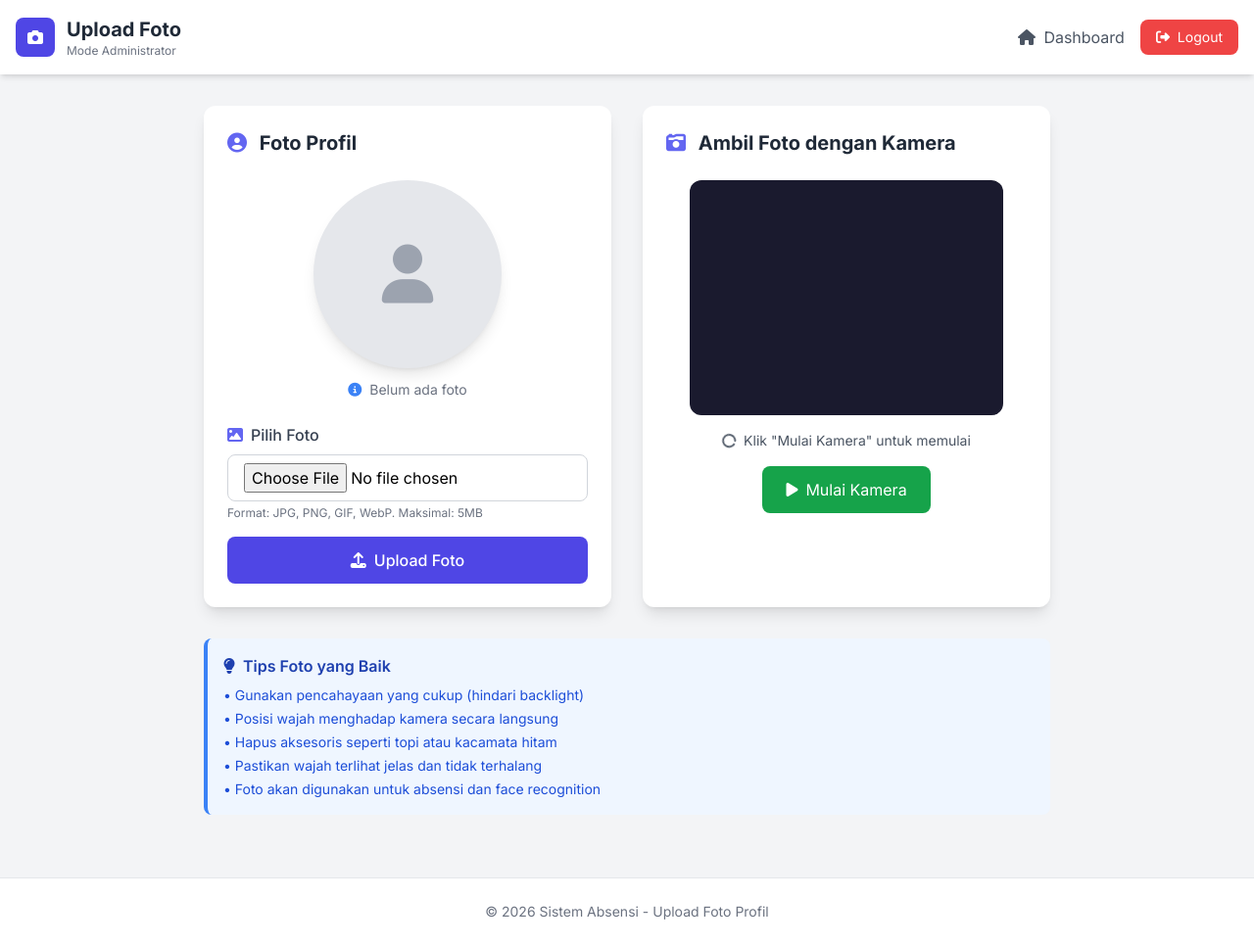
After one commit to antono4/tampungan, a PHP site: page /upload-photo.php in a window 1280 px wide. The commit adds this page. Shown: the whole page at 98% size. Run offline with PHP 8.4, Linux system fonts and the light colour scheme; a user stored in the database is signed in; data comes from the database, SQL or seed files in the repository; both versions use the stored data as it was after the commit; some libraries are stand-ins or nearby versions.

Commit message:
feat: Add photo upload feature
- Add photo and photo_type columns to users table
- Add photo functions in db.php (savePhoto, getPhoto, deletePhoto)
- Create upload-photo.php for uploading and managing photos
- Create view-photo.php API to display user photos
- Update index.php with Upload Photo button and photo avatar
- Update README with photo upload documentation

Features:
- Upload photo from device
- Capture photo from camera
- Photos stored as BLOB in database
- Photo displayed in navbar avatar
- Support JPG, PNG, GIF, WebP (max 5MB)

Co-authored-by: openhands <openhands@all-hands.dev>

```diff
--- a/attendance-system/db.php
+++ b/attendance-system/db.php
@@ -254,3 +254,38 @@ function deleteFaceEncoding($pdo, $userId) {
         return ['success' => false, 'message' => 'Error: ' . $e->getMessage()];
     }
 }
+
+/**
+ * Fungsi untuk menyimpan foto user
+ */
+function savePhoto($pdo, $userId, $photoData, $photoType) {
+    try {
+        $stmt = $pdo->prepare("UPDATE users SET photo = ?, photo_type = ? WHERE id = ?");
+        $stmt->execute([$photoData, $photoType, $userId]);
+        return ['success' => true, 'message' => 'Foto berhasil disimpan!'];
+    } catch (PDOException $e) {
+        return ['success' => false, 'message' => 'Error: ' . $e->getMessage()];
+    }
+}
+
+/**
+ * Fungsi untuk mendapatkan foto user
+ */
+function getPhoto($pdo, $userId) {
+    $stmt = $pdo->prepare("SELECT photo, photo_type FROM users WHERE id = ?");
+    $stmt->execute([$userId]);
+    return $stmt->fetch();
+}
+
+/**
+ * Fungsi untuk menghapus foto user
+ */
+function deletePhoto($pdo, $userId) {
+    try {
+        $stmt = $pdo->prepare("UPDATE users SET photo = NULL, photo_type = 'image/jpeg' WHERE id = ?");
+        $stmt->execute([$userId]);
+        return ['success' => true, 'message' => 'Foto berhasil dihapus!'];
+    } catch (PDOException $e) {
+        return ['success' => false, 'message' => 'Error: ' . $e->getMessage()];
+    }
+}
--- /dev/null
+++ b/attendance-system/upload-photo.php
@@ -0,0 +1,424 @@
+<?php
+/**
+ * APLIKASI ABSENSI - Upload Photo
+ * Halaman untuk upload dan mengelola foto profil user
+ */
+
+session_start();
+
+// Include database functions
+require_once 'db.php';
+
+// =====================================================
+// INISIALISASI VARIABEL
+// =====================================================
+$pdo = getDBConnection();
+$error = '';
+$success = '';
+
+// =====================================================
+// CEK LOGIN
+// =====================================================
+if (!isset($_SESSION['logged_in']) || !$_SESSION['logged_in']) {
+    header('Location: index.php');
+    exit;
+}
+
+$userId = $_SESSION['user_id'];
+$userName = $_SESSION['user_name'];
+$userRole = $_SESSION['user_role'];
+
+// =====================================================
+// LOGIKA UPLOAD FOTO
+// =====================================================
+if ($_SERVER['REQUEST_METHOD'] === 'POST' && isset($_POST['upload_photo'])) {
+    if (isset($_FILES['photo']) && $_FILES['photo']['error'] === UPLOAD_ERR_OK) {
+        $file = $_FILES['photo'];
+
+        // Validasi file
+        $allowedTypes = ['image/jpeg', 'image/png', 'image/gif', 'image/webp'];
+        $maxSize = 5 * 1024 * 1024; // 5MB
+
+        $fileType = mime_content_type($file['tmp_name']);
+        $fileSize = $file['size'];
+
+        if (!in_array($fileType, $allowedTypes)) {
+            $error = 'Tipe file tidak diizinkan! Gunakan JPG, PNG, GIF, atau WebP.';
+        } elseif ($fileSize > $maxSize) {
+            $error = 'Ukuran file terlalu besar! Maksimal 5MB.';
+        } else {
+            // Baca file sebagai binary
+            $photoData = file_get_contents($file['tmp_name']);
+
+            // Simpan ke database
+            $result = savePhoto($pdo, $userId, $photoData, $fileType);
+
+            if ($result['success']) {
+                $success = 'Foto berhasil diupload!';
+            } else {
+                $error = $result['message'];
+            }
+        }
+    } else {
+        $error = 'Gagal mengupload foto. Silakan coba lagi.';
+    }
+}
+
+// =====================================================
+// LOGIKA HAPUS FOTO
+// =====================================================
+if ($_SERVER['REQUEST_METHOD'] === 'POST' && isset($_POST['delete_photo'])) {
+    $result = deletePhoto($pdo, $userId);
+    if ($result['success']) {
+        $success = 'Foto berhasil dihapus!';
+    } else {
+        $error = $result['message'];
+    }
+}
+
+// =====================================================
+// LOGIKA AMBIL FOTO DARI KAMERA
+// =====================================================
+if ($_SERVER['REQUEST_METHOD'] === 'POST' && isset($_POST['capture_photo'])) {
+    $photoData = $_POST['photo_data'] ?? '';
+
+    if (empty($photoData)) {
+        $error = 'Data foto tidak valid!';
+    } else {
+        // Hapus prefix data URL jika ada
+        if (strpos($photoData, ',') !== false) {
+            $photoData = explode(',', $photoData)[1];
+        }
+
+        $photoBinary = base64_decode($photoData);
+        $photoType = 'image/jpeg';
+
+        // Validasi ukuran
+        if (strlen($photoBinary) > 5 * 1024 * 1024) {
+            $error = 'Ukuran foto terlalu besar! Maksimal 5MB.';
+        } else {
+            $result = savePhoto($pdo, $userId, $photoBinary, $photoType);
+
+            if ($result['success']) {
+                $success = 'Foto dari kamera berhasil disimpan!';
+            } else {
+                $error = $result['message'];
+            }
+        }
+    }
+}
+
+// =====================================================
+// AMBIL DATA FOTO USER
+// =====================================================
+$userPhoto = getPhoto($pdo, $userId);
+$hasPhoto = $userPhoto && !empty($userPhoto['photo']);
+?>
+<!DOCTYPE html>
+<html lang="id">
+<head>
+    <meta charset="UTF-8">
+    <meta name="viewport" content="width=device-width, initial-scale=1.0">
+    <title>Upload Foto - Sistem Absensi</title>
+
+    <!-- Tailwind CSS -->
+    <script src="https://cdn.tailwindcss.com"></script>
+
+    <!-- Font Awesome -->
+    <link rel="stylesheet" href="https://cdnjs.cloudflare.com/ajax/libs/font-awesome/6.4.0/css/all.min.css">
+
+    <!-- Google Fonts -->
+    <link rel="preconnect" href="https://fonts.googleapis.com">
+    <link rel="preconnect" href="https://fonts.gstatic.com" crossorigin>
+    <link href="https://fonts.googleapis.com/css2?family=Inter:wght@300;400;500;600;700&display=swap" rel="stylesheet">
+
+    <script>
+        tailwind.config = {
+            theme: {
+                extend: {
+                    fontFamily: {
+                        'sans': ['Inter', 'sans-serif'],
+                    },
+                }
+            }
+        }
+    </script>
+
+    <style>
+        .gradient-bg {
+            background: linear-gradient(135deg, #667eea 0%, #764ba2 100%);
+        }
+        .photo-preview {
+            width: 200px;
+            height: 200px;
+            object-fit: cover;
+            border-radius: 50%;
+            border: 4px solid #667eea;
+        }
+        #camera-container {
+            position: relative;
+            width: 320px;
+            height: 240px;
+            background: #1a1a2e;
+            border-radius: 12px;
+            overflow: hidden;
+        }
+        #webcam {
+            width: 100%;
+            height: 100%;
+            object-fit: cover;
+            transform: scaleX(-1);
+        }
+        #canvas-capture {
+            display: none;
+        }
+    </style>
+</head>
+<body class="min-h-screen bg-gray-100 font-sans">
+
+    <!-- Header -->
+    <nav class="bg-white shadow-md sticky top-0 z-50">
+        <div class="max-w-7xl mx-auto px-4">
+            <div class="flex justify-between items-center py-4">
+                <div class="flex items-center space-x-3">
+                    <div class="w-10 h-10 bg-indigo-600 rounded-lg flex items-center justify-center">
+                        <i class="fas fa-camera text-white"></i>
+                    </div>
+                    <div>
+                        <h1 class="text-xl font-bold text-gray-800">Upload Foto</h1>
+                        <p class="text-xs text-gray-500"><?= $userRole === 'admin' ? 'Mode Administrator' : 'Dashboard Karyawan' ?></p>
+                    </div>
+                </div>
+                <div class="flex items-center space-x-4">
+                    <a href="index.php" class="text-gray-600 hover:text-indigo-600">
+                        <i class="fas fa-home mr-1"></i> Dashboard
+                    </a>
+                    <a href="index.php?action=logout" class="px-4 py-2 bg-red-500 text-white rounded-lg hover:bg-red-600 transition text-sm">
+                        <i class="fas fa-sign-out-alt mr-1"></i> Logout
+                    </a>
+                </div>
+            </div>
+        </div>
+    </nav>
+
+    <main class="max-w-4xl mx-auto px-4 py-8">
+        <!-- Messages -->
+        <?php if ($error): ?>
+        <div class="bg-red-100 border-l-4 border-red-500 text-red-700 p-4 rounded-lg mb-6">
+            <div class="flex items-center">
+                <i class="fas fa-exclamation-circle mr-3"></i>
+                <span><?= htmlspecialchars($error) ?></span>
+            </div>
+        </div>
+        <?php endif; ?>
+
+        <?php if ($success): ?>
+        <div class="bg-green-100 border-l-4 border-green-500 text-green-700 p-4 rounded-lg mb-6">
+            <div class="flex items-center">
+                <i class="fas fa-check-circle mr-3"></i>
+                <span><?= htmlspecialchars($success) ?></span>
+            </div>
+        </div>
+        <?php endif; ?>
+
+        <div class="grid md:grid-cols-2 gap-8">
+            <!-- Photo Preview & Upload -->
+            <div class="bg-white rounded-xl shadow-lg p-6">
+                <h2 class="text-xl font-bold text-gray-800 mb-6">
+                    <i class="fas fa-user-circle mr-2 text-indigo-500"></i>
+                    Foto Profil
+                </h2>
+
+                <!-- Current Photo -->
+                <div class="text-center mb-6">
+                    <?php if ($hasPhoto): ?>
+                    <img src="view-photo.php?user_id=<?= $userId ?>"
+                         alt="Foto Profil"
+                         class="photo-preview mx-auto shadow-lg">
+                    <p class="mt-3 text-sm text-gray-500">
+                        <i class="fas fa-check-circle text-green-500 mr-1"></i> Foto sudah diupload
+                    </p>
+                    <?php else: ?>
+                    <div class="w-48 h-48 mx-auto rounded-full bg-gray-200 flex items-center justify-center shadow-lg">
+                        <i class="fas fa-user text-6xl text-gray-400"></i>
+                    </div>
+                    <p class="mt-3 text-sm text-gray-500">
+                        <i class="fas fa-info-circle text-blue-500 mr-1"></i> Belum ada foto
+                    </p>
+                    <?php endif; ?>
+                </div>
+
+                <!-- Upload Form -->
+                <form method="POST" action="" enctype="multipart/form-data" class="space-y-4">
+                    <div>
+                        <label class="block text-gray-700 font-medium mb-2">
+                            <i class="fas fa-image mr-2 text-indigo-500"></i>Pilih Foto
+                        </label>
+                        <input type="file" name="photo" accept="image/jpeg,image/png,image/gif,image/webp"
+                               class="w-full px-4 py-2 border border-gray-300 rounded-lg focus:ring-2 focus:ring-indigo-500 focus:border-indigo-500">
+                        <p class="mt-1 text-xs text-gray-500">Format: JPG, PNG, GIF, WebP. Maksimal: 5MB</p>
+                    </div>
+
+                    <button type="submit" name="upload_photo"
+                            class="w-full px-4 py-3 bg-indigo-600 text-white rounded-lg hover:bg-indigo-700 transition font-medium">
+                        <i class="fas fa-upload mr-2"></i>Upload Foto
+                    </button>
+                </form>
+
+                <!-- Delete Photo -->
+                <?php if ($hasPhoto): ?>
+                <form method="POST" action="" class="mt-4">
+                    <button type="submit" name="delete_photo"
+                            class="w-full px-4 py-3 bg-red-500 text-white rounded-lg hover:bg-red-600 transition font-medium"
+                            onclick="return confirm('Yakin ingin menghapus foto?')">
+                        <i class="fas fa-trash mr-2"></i>Hapus Foto
+                    </button>
+                </form>
+                <?php endif; ?>
+            </div>
+
+            <!-- Camera Capture -->
+            <div class="bg-white rounded-xl shadow-lg p-6">
+                <h2 class="text-xl font-bold text-gray-800 mb-6">
+                    <i class="fas fa-camera-retro mr-2 text-indigo-500"></i>
+                    Ambil Foto dengan Kamera
+                </h2>
+
+                <div class="text-center">
+                    <div id="camera-container" class="mx-auto mb-4">
+                        <video id="webcam" autoplay playsinline muted></video>
+                    </div>
+                    <canvas id="canvas-capture"></canvas>
+
+                    <div id="camera-status" class="mb-4 text-sm text-gray-600">
+                        <i class="fas fa-circle-notch fa-spin mr-1"></i> Klik "Mulai Kamera" untuk memulai
+                    </div>
+
+                    <div class="space-x-2">
+                        <button type="button" id="start-camera-btn" class="px-6 py-3 bg-green-600 text-white rounded-lg hover:bg-green-700 transition">
+                            <i class="fas fa-play mr-2"></i>Mulai Kamera
+                        </button>
+                        <button type="button" id="stop-camera-btn" class="px-6 py-3 bg-gray-600 text-white rounded-lg hover:bg-gray-700 transition hidden">
+                            <i class="fas fa-stop mr-2"></i>Stop Kamera
+                        </button>
+                    </div>
+
+                    <div id="capture-section" class="mt-4 hidden">
+                        <button type="button" id="capture-btn" class="px-6 py-3 bg-indigo-600 text-white rounded-lg hover:bg-indigo-700 transition">
+                            <i class="fas fa-camera mr-2"></i>Ambil Foto
+                        </button>
+                    </div>
+
+                    <!-- Preview captured photo -->
+                    <div id="preview-section" class="mt-4 hidden">
+                        <img id="preview-image" class="w-48 h-48 object-cover rounded-lg mx-auto shadow-lg border-2 border-indigo-500">
+                        <p class="mt-2 text-sm text-gray-500">Preview Foto</p>
+                        <form method="POST" action="" id="save-camera-form" class="mt-4">
+                            <input type="hidden" name="capture_photo" value="1">
+                            <input type="hidden" name="photo_data" id="photo-data-input">
+                            <button type="submit" class="px-6 py-3 bg-green-600 text-white rounded-lg hover:bg-green-700 transition">
+                                <i class="fas fa-save mr-2"></i>Simpan Foto
+                            </button>
+                        </form>
+                    </div>
+                </div>
+            </div>
+        </div>
+
+        <!-- Info Box -->
+        <div class="mt-8 bg-blue-50 border-l-4 border-blue-500 p-4 rounded-lg">
+            <h3 class="font-semibold text-blue-800 mb-2">
+                <i class="fas fa-lightbulb mr-2"></i>Tips Foto yang Baik
+            </h3>
+            <ul class="text-sm text-blue-700 space-y-1">
+                <li>• Gunakan pencahayaan yang cukup (hindari backlight)</li>
+                <li>• Posisi wajah menghadap kamera secara langsung</li>
+                <li>• Hapus aksesoris seperti topi atau kacamata hitam</li>
+                <li>• Pastikan wajah terlihat jelas dan tidak terhalang</li>
+                <li>• Foto akan digunakan untuk absensi dan face recognition</li>
+            </ul>
+        </div>
+    </main>
+
+    <!-- Footer -->
+    <footer class="bg-white border-t mt-8 py-6">
+        <div class="max-w-7xl mx-auto px-4 text-center text-gray-500 text-sm">
+            <p>&copy; <?= date('Y') ?> Sistem Absensi - Upload Foto Profil</p>
+        </div>
+    </footer>
+
+    <script>
+        // Camera functionality
+        let videoStream = null;
+        const webcam = document.getElementById('webcam');
+        const canvas = document.getElementById('canvas-capture');
+        const startBtn = document.getElementById('start-camera-btn');
+        const stopBtn = document.getElementById('stop-camera-btn');
+        const captureSection = document.getElementById('capture-section');
+        const previewSection = document.getElementById('preview-section');
+        const previewImage = document.getElementById('preview-image');
+        const photoDataInput = document.getElementById('photo-data-input');
+        const cameraStatus = document.getElementById('camera-status');
+
+        startBtn.addEventListener('click', async function() {
+            try {
+                videoStream = await navigator.mediaDevices.getUserMedia({
+                    video: {
+                        width: 640,
+                        height: 480,
+                        facingMode: 'user'
+                    }
+                });
+
+                webcam.srcObject = videoStream;
+                startBtn.classList.add('hidden');
+                stopBtn.classList.remove('hidden');
+                captureSection.classList.remove('hidden');
+                cameraStatus.innerHTML = '<i class="fas fa-check-circle text-green-500 mr-1"></i> Kamera aktif!';
+            } catch (error) {
+                console.error('Error accessing camera:', error);
+                cameraStatus.innerHTML = '<i class="fas fa-exclamation-circle text-red-500 mr-1"></i> Tidak dapat mengakses kamera';
+                alert('Tidak dapat mengakses kamera. Pastikan izin kamera diberikan.');
+            }
+        });
+
+        stopBtn.addEventListener('click', function() {
+            if (videoStream) {
+                videoStream.getTracks().forEach(track => track.stop());
+                videoStream = null;
+            }
+
+            webcam.srcObject = null;
+            startBtn.classList.remove('hidden');
+            stopBtn.classList.add('hidden');
+            captureSection.classList.add('hidden');
+            previewSection.classList.add('hidden');
+            cameraStatus.innerHTML = '<i class="fas fa-circle-notch fa-spin mr-1"></i> Klik "Mulai Kamera" untuk memulai';
+        });
+
+        document.getElementById('capture-btn').addEventListener('click', function() {
+            canvas.width = webcam.videoWidth;
+            canvas.height = webcam.videoHeight;
+
+            const ctx = canvas.getContext('2d');
+            ctx.drawImage(webcam, 0, 0);
+
+            const dataUrl = canvas.toDataURL('image/jpeg', 0.8);
+            previewImage.src = dataUrl;
+            photoDataInput.value = dataUrl;
+
+            previewSection.classList.remove('hidden');
+        });
+
+        // Auto-hide alerts
+        setTimeout(() => {
+            const alerts = document.querySelectorAll('[class*="bg-green-100"], [class*="bg-red-100"]');
+            alerts.forEach(alert => {
+                alert.style.transition = 'opacity 0.5s';
+                alert.style.opacity = '0';
+                setTimeout(() => alert.remove(), 500);
+            });
+        }, 5000);
+    </script>
+</body>
+</html>
```
Also changed, not shown: attendance-system/database.sql (+9 -0 lines), attendance-system/index.php (+15 -2 lines), attendance-system/view-photo.php (added, +30 -0 lines), attendance-system/README.md.
